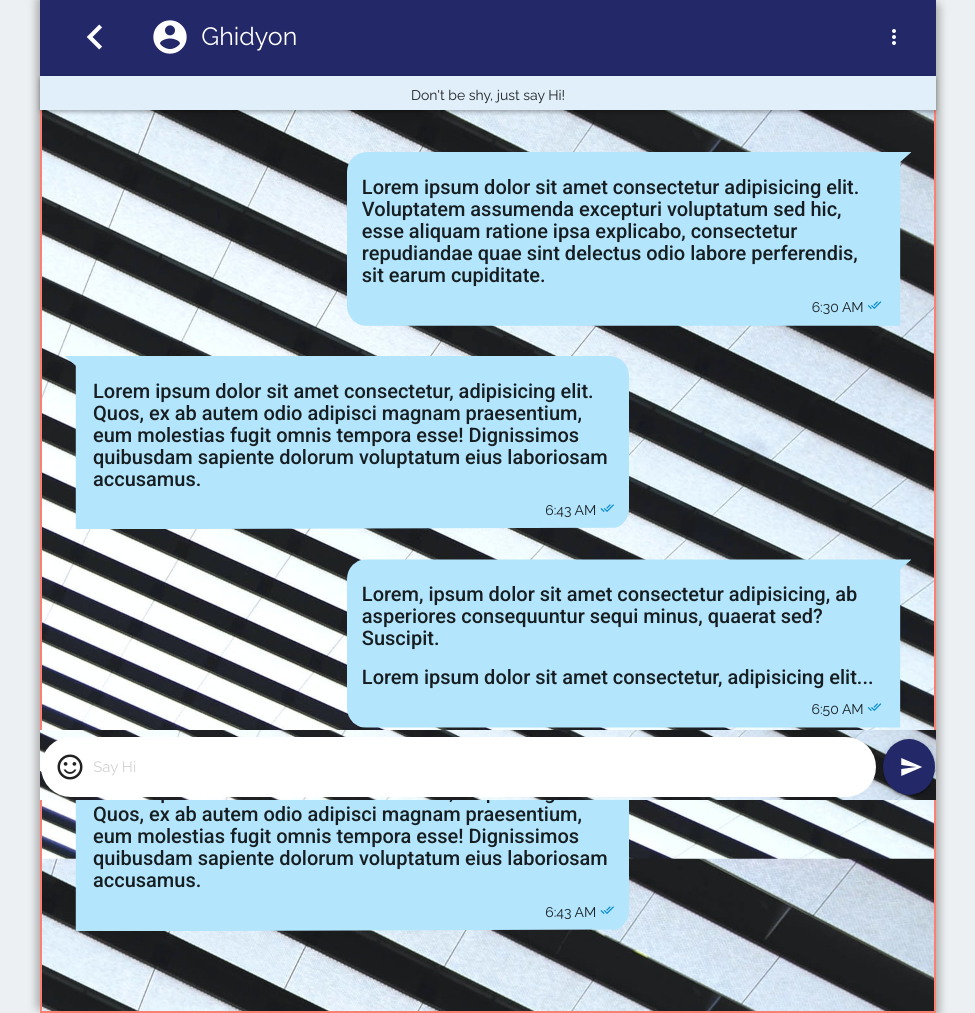
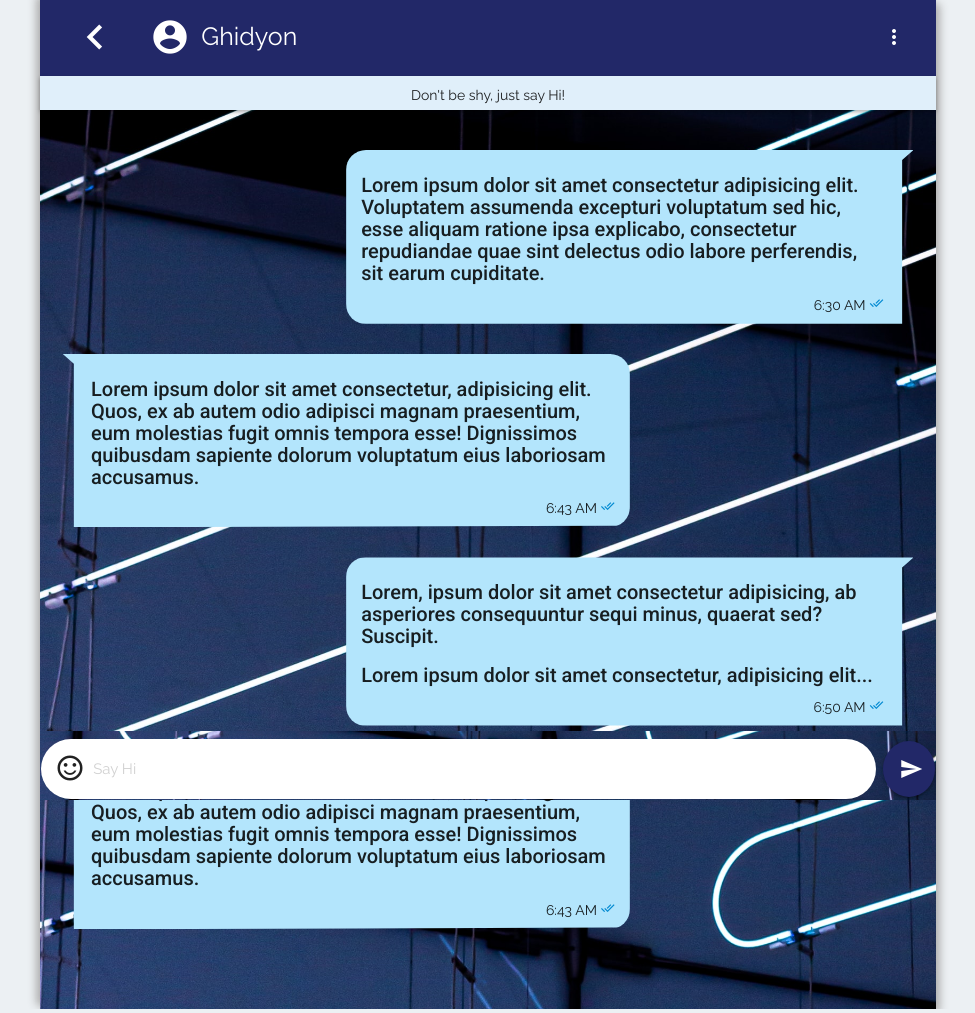
Before and after one commit to Ghidyon/sayhi-app, a PHP site: page /chat.html in a window 1280 px wide. Shown: the whole page, without its empty margins (152-1127 px from the left). Run offline with PHP 8.4, Linux system fonts and the light colour scheme.

Commit message:
added new chat background

```diff
--- a/css/style.css
+++ b/css/style.css
@@ -315,7 +315,6 @@ h6 {
     display: flex;
     flex-direction: column;
     justify-content: flex-end;
-    border: 2px solid salmon;
     min-height: 100vh;
     background-image: url("../images/chat-bg.jpg");
     background-repeat: no-repeat;
@@ -340,7 +339,7 @@ h6 {
     justify-content: space-between;
     align-items: center;
     position: relative;
-    padding: .5rem .05rem 0.2rem .05rem;
+    padding: .5rem .05rem 0.1rem .05rem;
 }
 
 .input {
```
Also changed, not shown: images/chat-bg.jpg, images/footer-bg-desktop.svg (deleted), images/footer-bg-mobile.svg (deleted).
